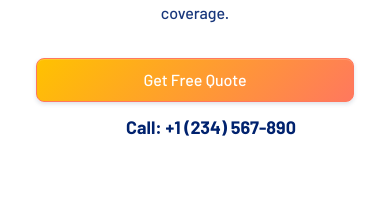
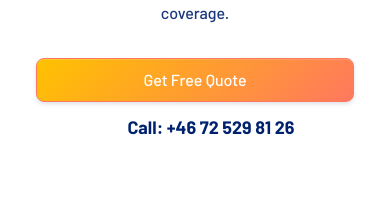
Before and after one commit to TAJKING10/advensysinFINANCETAJ, a React (Vite) app: page /services in a window 390 px wide. Shown: the part 7326-7534 px from the top of the page. Built offline with nearby package versions, Linux system fonts and the light colour scheme.

Commit message:
phone in services

```diff
--- a/src/pages/Services.jsx
+++ b/src/pages/Services.jsx
@@ -1,10 +1,12 @@
 import React from 'react'
 import { Link } from 'react-router-dom'
 import { useLanguage } from '../contexts/LanguageContext'
+import { useLocation } from '../contexts/LocationContext'
 import './Services.css'
 
 const Services = () => {
   const { t } = useLanguage()
+  const { currentLocationData } = useLocation()
 
   const services = [
     {
@@ -241,9 +243,9 @@ const Services = () => {
                 <Link to="/contact" className="btn btn-primary btn-lg">
                   {t('servicesPage.cta.button')}
                 </Link>
-                <a href="tel:+1234567890" className="cta-phone">
+                <a href={`tel:${currentLocationData?.phone}`} className="cta-phone">
                   <img src="/assets/phone.svg" alt="Phone" />
-                  <span>{t('servicesPage.cta.phone')}</span>
+                  <span>Call: {currentLocationData?.phone}</span>
                 </a>
               </div>
             </div>
```
